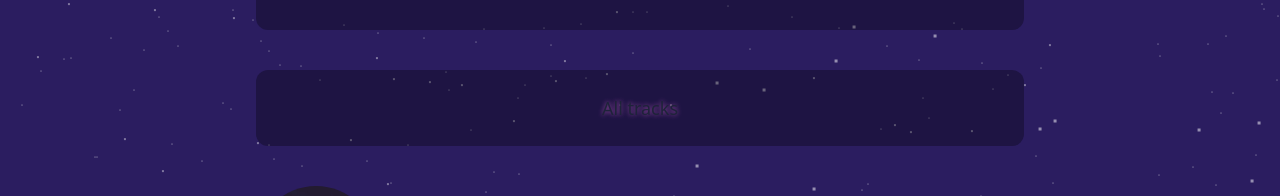
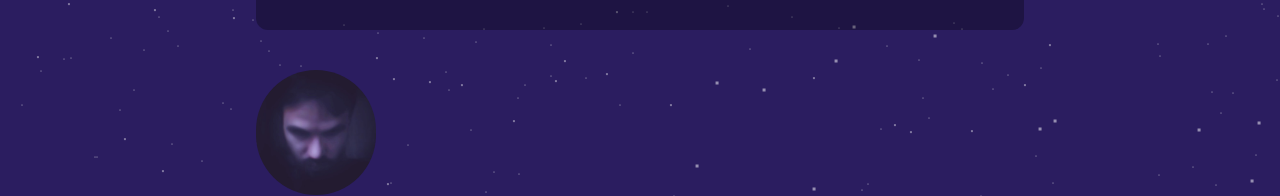
Before and after one commit to danielres/tales-from-within.com, a Next.js app: page / in a window 1280 px wide. Shown: the part 1198-1394 px from the top of the page. Built offline with nearby package versions, Linux system fonts and the light colour scheme; grey boxes are pictures that could not be loaded.

Commit message:
remove leftover title "All tracks"

```diff
--- a/src/pages/index.jsx
+++ b/src/pages/index.jsx
@@ -44,22 +44,6 @@ export default function Home() {
               ))}
             </Stack>
 
-            <Card>
-              <Stack spacing="sm">
-                <h2 className="text-gray-800">
-                  <div className="text-lg opacity-75">
-                    <span
-                      style={{
-                        textShadow: "0 0 5px rgba(200, 100, 200, 1)",
-                      }}
-                    >
-                      All tracks
-                    </span>
-                  </div>
-                </h2>
-              </Stack>
-            </Card>
-
             <div className="">
               <ProfilePic src="/profile1.jpg" />
             </div>
```
